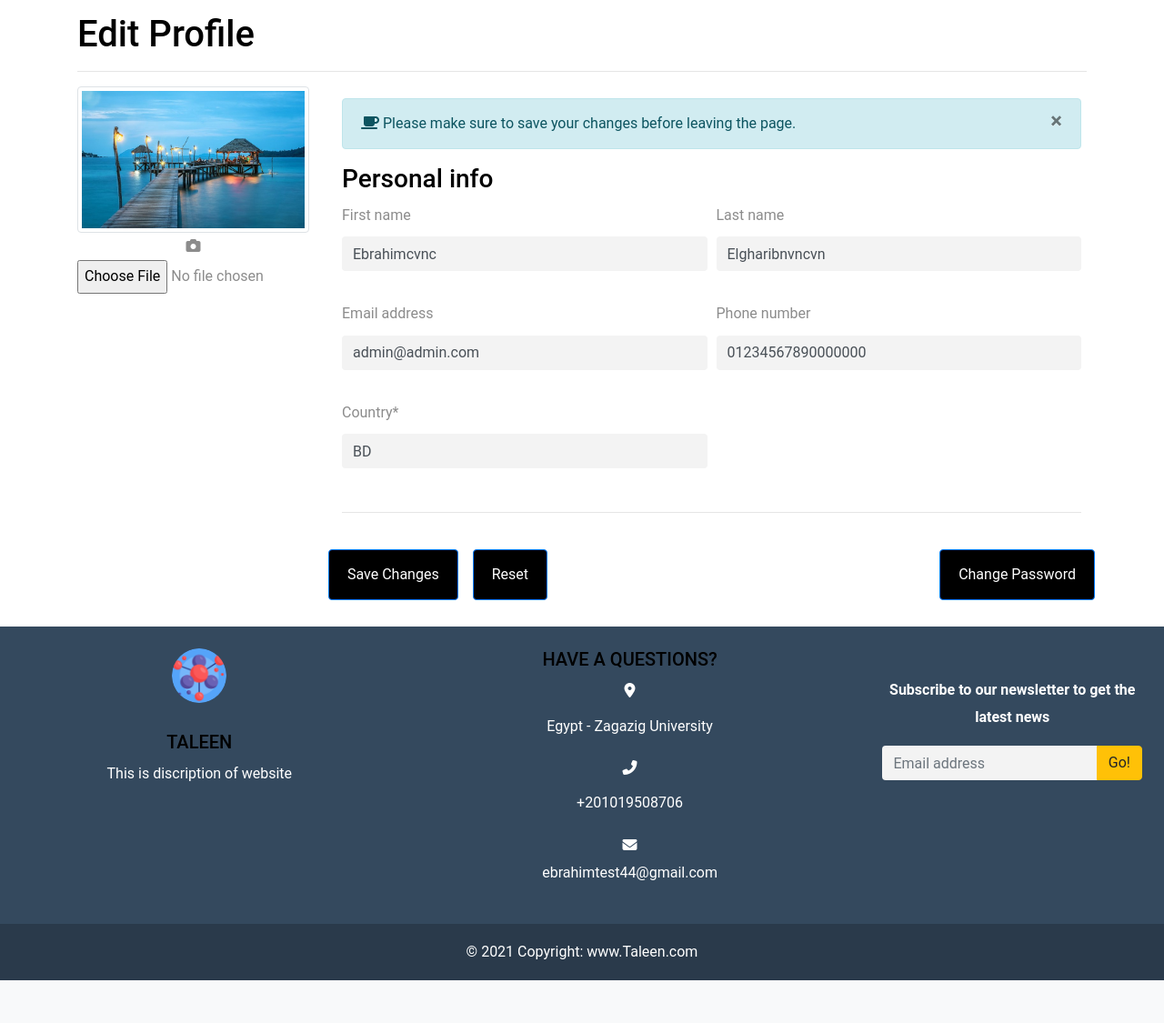
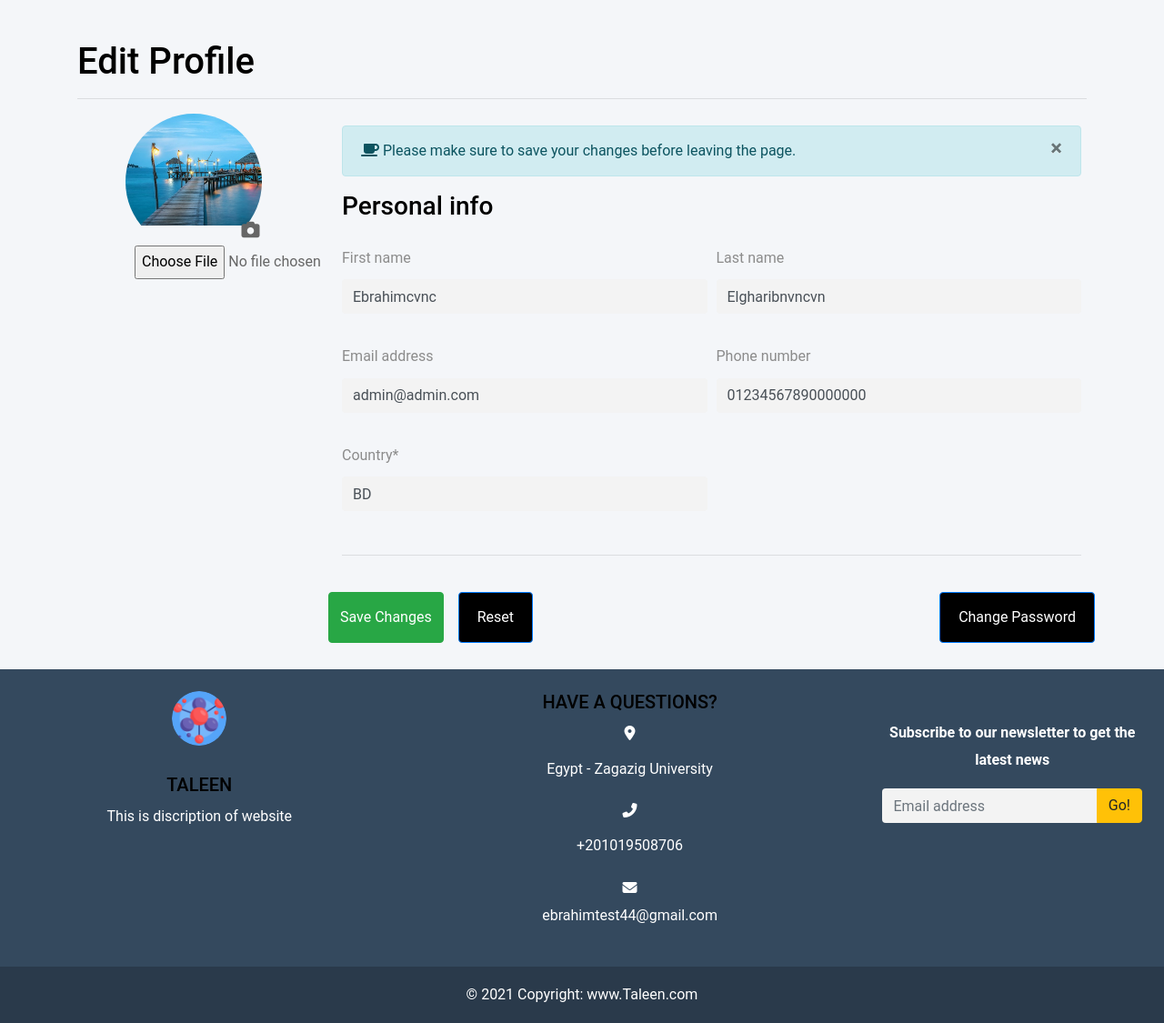
Before and after one commit to EbrahimElgharib/GraduationProject2021, a Django app: page /accounts/profile/ in a window 1280 px wide. Shown: the part 86-1211 px from the top of the page at 91% size. Before the commit the page ends 1164 px from the top, so only its background shows below. Run offline with Django 3.2, Linux system fonts and the light colour scheme; a user stored in the database is signed in; data comes from the database, SQL or seed files in the repository; both versions use the stored data as it was after the commit; parts of the project's set-up code (start-up, migrations or seed data) failed here and were passed over; some libraries are stand-ins or nearby versions.

Commit message:
edit static with new frontend

```diff
--- a/accounts/templates/profile/profile.html
+++ b/accounts/templates/profile/profile.html
@@ -4,10 +4,12 @@
 {% load bootstrap4 %}
 {% load crispy_forms_tags %}
 
+
+
 {% block body %}
 
     <!-------------------------------------------------------------------------------------------->
-    <div class="container margin-Top">
+    <div class="container">
       <h1>Edit Profile</h1>
       <hr>
 
@@ -20,7 +22,7 @@
 
                 <div class="circle">
                   <!-- img-thumbnail is added by Ebrahim and I will remove it -->
-                  <img class="profile-pic img-thumbnail" src="{{user.profile.image.url}}">
+                  <img class="profile-pic" src="{{user.profile.image.url}}">
                 </div>
                 <div class="p-image">
                   <i class="fa fa-camera upload-button"></i>
@@ -67,10 +69,9 @@
                 <!---------------------------Btn-------------------------------------->
                 <div class="submission">
                   <div class="row">
-                    <button type="submit" class="btn btn-primary mt-4 mr-3">Save Changes</button>
+                    <button type="submit" class="btn btn-success mt-4 mr-3">Save Changes</button>
                     <button type="reset" class="btn btn-primary mt-4">Reset</button>
-
-                    <a class="btn btn-primary mt-4 ml-auto" href="{% url 'password_change' %}" role="button">Change Password</a>
+                    <a class="btn btn-primary mt-4 ml-auto" type="button" href="{% url 'password_change' %}" role="button">Change Password</a>
                   </div>
                 </div>
           </div>
--- a/static/css/profile.css
+++ b/static/css/profile.css
@@ -3,25 +3,40 @@ body{
     background:#f4f6f9
 }
 
-.container .left-column .profile-img {
-    width: 200px;
-    min-height: 200px;
+.profile-pic {
+    max-width: 200px;
+    max-height: 200px;
+    display: block;
+}
+.file-upload {
+    display: none;
+}
+.circle {
+    border-radius: 1000px !important;
+    overflow: hidden;
+    width: 150px;
+    height: 150px;
     margin: auto;
-    display: flex;
-    justify-content: center;
+}
+img {
+    max-width: 100%;
+    height: auto;
+}
+.p-image {
+    position: relative;
+    top: -35px;
+    right: -63px;
+    color: #666666;
+    transition: all .2s ease-in-out;
+  }
+  .upload-button {
+    font-size: 20px;
+  }
 
-}
-.container .left-column .profile-img img {
-    max-width: 100%;
-
-}
-.container .left-column .form-group {
-    margin-top: 20px;
-    font-weight: bold;
-}
-label {
-    font-weight: 500;
-}
+  .upload-button:hover {
+    transition: all .2s ease-in-out;
+    color: #999;
+  }
 .alert h3 { margin-bottom: 25px;}
 
 
--- /dev/null
+++ b/static/js/pluign.js
@@ -0,0 +1,33 @@
+$(document).ready(function() {
+
+
+    var readURL = function(input) {
+        if (input.files && input.files[0]) {
+            var reader = new FileReader();
+
+            reader.onload = function (e) {
+                $('.profile-pic').attr('src', e.target.result);
+            }
+
+            reader.readAsDataURL(input.files[0]);
+        }
+    }
+
+
+    $(".file-upload").on('change', function(){
+        readURL(this);
+    });
+
+    $(".upload-button").on('click', function() {
+       $(".file-upload").click();
+    });
+
+
+    //   chatbot
+    $(".chat-icon").click(function () {
+        $(".chat-box").toggleClass("active");
+
+    });
+
+    $('.conv-form-wrapper').convform({selectInputStyle: 'disable'});
+});
--- a/templates/base.html
+++ b/templates/base.html
@@ -18,6 +18,7 @@
     <script type="text/javascript" src="{% static 'wowJs/dist/wow.min.js' %}"></script>
     <link rel="stylesheet" href="{% static 'css/style.css' %}">
     <link rel="stylesheet" href="{% static 'css/styleContact.css' %}">
+    <link rel="stylesheet" href="{% static 'css/profile.css' %}">
     <title>Taleen</title>
 
     <script>
@@ -321,6 +322,7 @@
     <script src="https://code.jquery.com/jquery-3.5.1.slim.min.js" integrity="sha384-DfXdz2htPH0lsSSs5nCTpuj/zy4C+OGpamoFVy38MVBnE+IbbVYUew+OrCXaRkfj" crossorigin="anonymous"></script>
     <script src="https://cdn.jsdelivr.net/npm/bootstrap@4.6.0/dist/js/bootstrap.bundle.min.js" integrity="sha384-Piv4xVNRyMGpqkS2by6br4gNJ7DXjqk09RmUpJ8jgGtD7zP9yug3goQfGII0yAns" crossorigin="anonymous"></script>
 
+    <script src="{% static 'js/pluign.js' %}"></script>
     <!-- Option 2: Separate Popper and Bootstrap JS -->
     <!--
     <script src="https://code.jquery.com/jquery-3.5.1.slim.min.js" integrity="sha384-DfXdz2htPH0lsSSs5nCTpuj/zy4C+OGpamoFVy38MVBnE+IbbVYUew+OrCXaRkfj" crossorigin="anonymous"></script>
```
Also changed, not shown: db.sqlite3.
